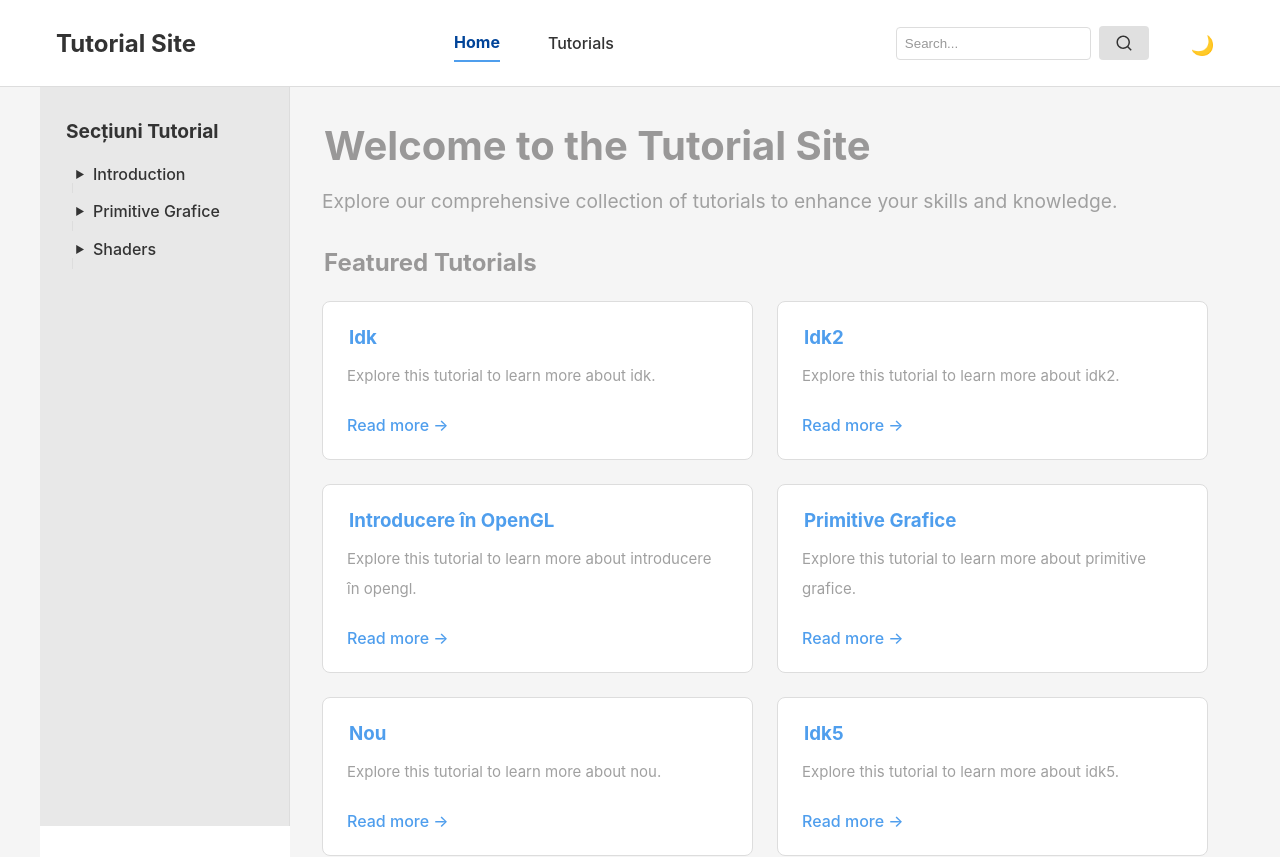
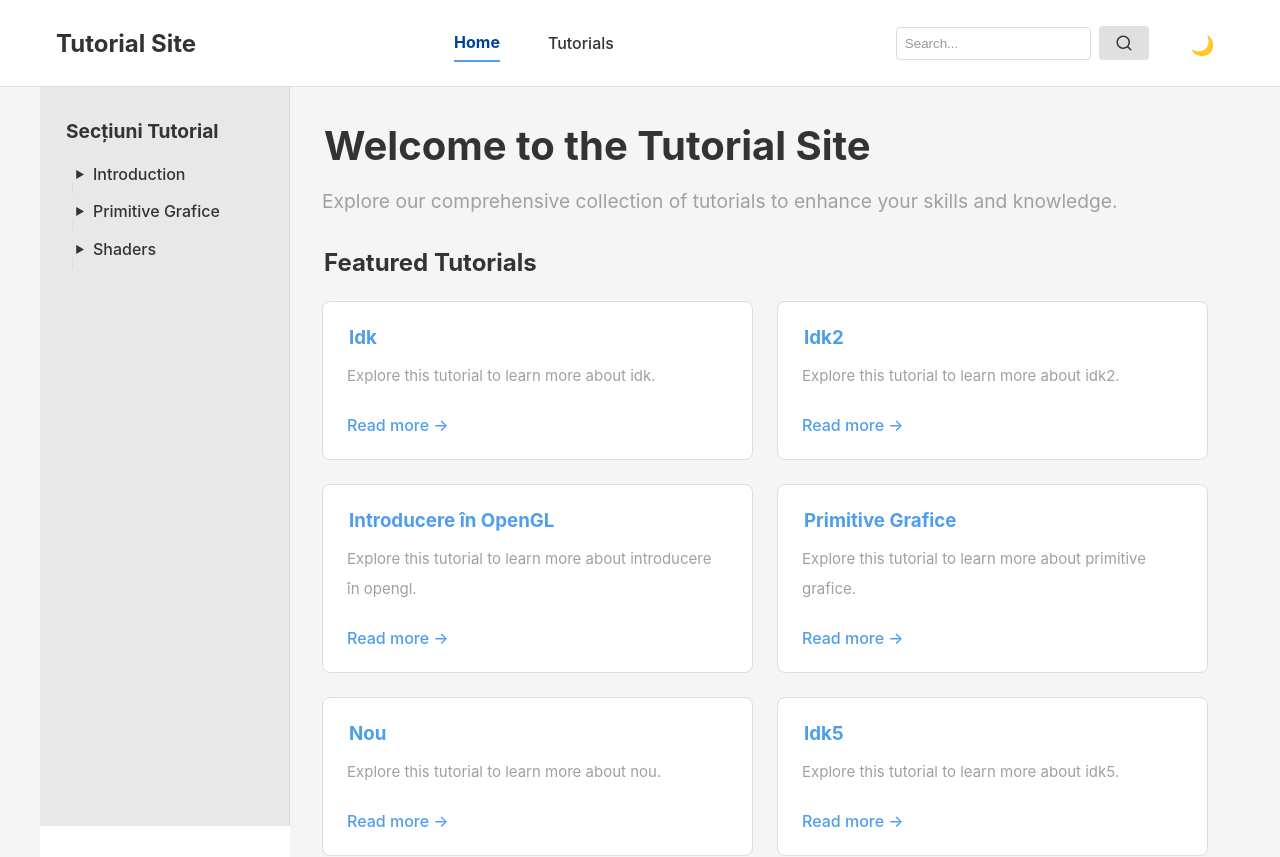
Before and after one commit to Lung-Alexandra/tutorial-site, a Next.js app: page / in a window 1280 px wide. Shown: the top 857 px of the page. Built offline with nearby package versions, Linux system fonts and the light colour scheme.

Commit message:
fixed text color

```diff
--- a/public/css/tutorial.css
+++ b/public/css/tutorial.css
@@ -13,7 +13,7 @@
 
 h1, h4, h2, h3, h6 {
     margin: 2px;
-    color: var(--nav-text-col);
+    color: var(--text-color);
 }
 
 .col-lg-3 {
```
